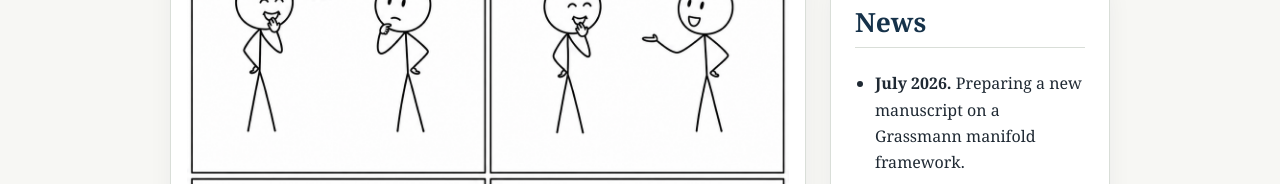
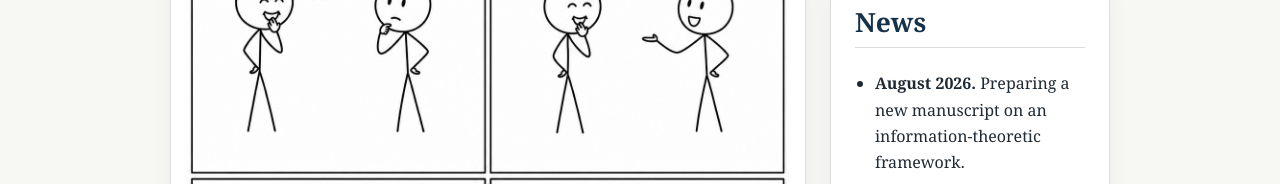
Before and after one commit to ChanginOh/ChanginOh.github.io, a plain HTML site: page index.html in a window 1280 px wide. Shown: the part 722-906 px from the top of the page. Drawn offline with Linux system fonts and the light colour scheme.

Commit message:
Add files via upload

```diff
--- a/index.html
+++ b/index.html
@@ -71,8 +71,8 @@
         <h2>News</h2>
         <ul class="news-list">
           <li>
-            <strong>July 2026.</strong>
-            Preparing a new manuscript on a Grassmann manifold framework.
+            <strong>August 2026.</strong>
+            Preparing a new manuscript on an information-theoretic framework.
           </li>
 
           <li>
```
